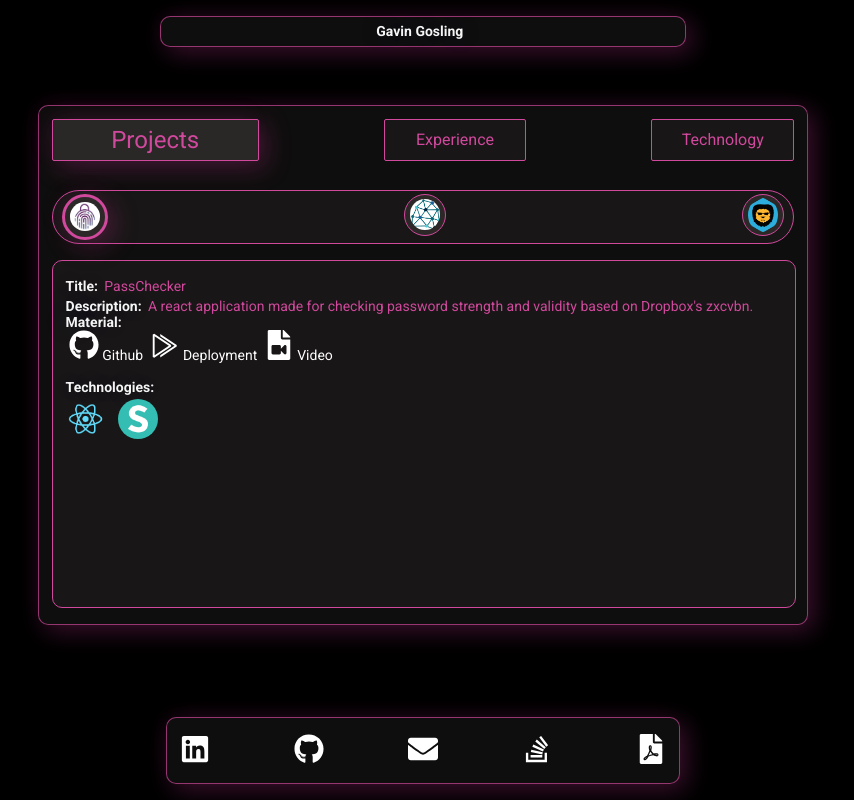
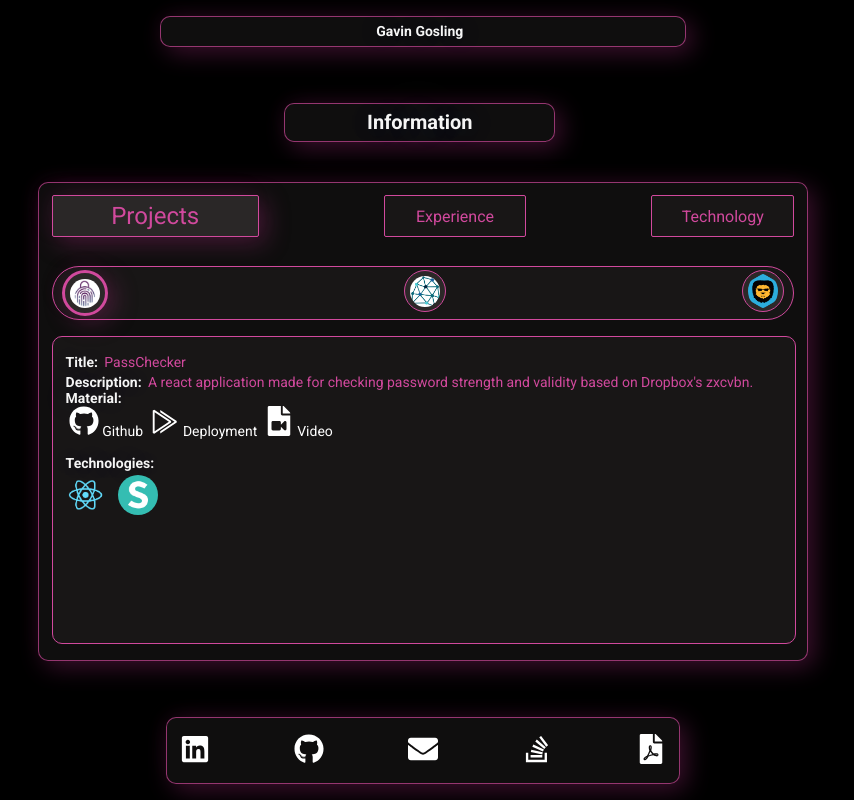
Before and after one commit to Grandient/Personal-Website, a React (Create React App) app: page / in a window 1280 px wide. Shown: the whole page, without its empty margins (217-1071 px from the left). Built offline with nearby package versions, Linux system fonts and the light colour scheme.

Commit message:
added modal

```diff
--- a/src/App.css
+++ b/src/App.css
@@ -343,7 +343,7 @@ code {
   color: rgba(209, 73, 157, 0.692)
 }
 
-.info-modal {
+.info-modal-button {
   margin-bottom: 4vh;
   font-size: 2.5vh;
   background-color:rgba(19, 18, 18, 0.795);
@@ -359,9 +359,44 @@ code {
 }
 
 
+.info-modal {
+  display: block;
+  position: fixed; /* Stay in place */
+  z-index: 1; /* Sit on top */
+  left: 0;
+  top: 0;
+  width: 100%; /* Full width */
+  height: 100%; /* Full height */
+  overflow: auto; /* Enable scroll if needed */
+  background-color: rgb(0,0,0); /* Fallback color */
+  background-color: rgba(0,0,0,0.4); /* Black w/ opacity */
+
+}
+
+/* Modal Content/Box */
+.modal-content {
+  width: 60vw; /* Could be more or less, depending on screen size */
+  height: 20vh;
+
+  margin: 15% auto;
+  padding: 0.5vw;
+
+  font-size: 2.5vh;
+  font-weight: bold;
+
+  border-radius: 10px;
+  border: 1px solid rgba(209, 73, 157, 0.692);
+
+  background-color:rgba(19, 18, 18, 0.795);
+  box-shadow: rgba(151, 41, 112, 0.4) 0.375rem 0.375rem 1.5rem, rgba(151, 41, 112, 0.05) -0.375rem -0.375rem 1.5rem;
+  color: rgba(255,255,255,0.96);
+  text-shadow: 0 0 80px rgba(192,219,255,0.48), 0 0 32px rgba(65,120,255,0.24);
+}
+
+
 @media only screen and (min-width: 320px) {
 
-  .info-modal {
+  .info-modal-button {
     display: none;
   }
 
@@ -511,6 +546,12 @@ code {
 
   .header {
     width: 40vw;
+  }
+
+  .info-modal-button {
+    display: block;
+    width: 20vw;
+    text-align: center;
   }
 
   .main-container {
@@ -686,7 +727,7 @@ code {
 @media only screen and (min-width: 1024px) {
 
   .item-container {
-    height: 40vh;
+    height: 35vh;
   }
   .footer {
     width: 40vw;
--- a/src/App.tsx
+++ b/src/App.tsx
@@ -146,14 +146,16 @@ let technology = [
 */
 
 function App() {
+  const [click, setClick] = useState(false)
+
   return (
     <div>
-      <div className='night app'>
-        <Header/>
-        <InformationModal/>
-        <MainContainer/>
+      <div className='night app' onClick={(e) => click ? setClick(!click) : null}>
+        <Header onClick={() => click ? setClick(!click) : null}/>
+        <InformationModal click={click} setClick={setClick}/>
+        <MainContainer onClick={() => click ? setClick(!click) : null}/>
         <div></div>
-        <Footer/>
+        <Footer onClick={() => click ? setClick(!click) : null}/>
       </div>
     </div>
   );
@@ -167,7 +169,7 @@ function Header(props:any){
   )
 }
 
-function Footer(){
+function Footer(props:any){
   return (
     <div className="footer">
         <nav className="icon-container">
@@ -191,7 +193,7 @@ function Footer(){
   )
 }
 
-function MainContainer(){
+function MainContainer(props:any){
   const [click, setClick] = useState("Projects")
 
   return (
@@ -230,9 +232,14 @@ function ContainerOption(props: any){
   )
 }
 
-function InformationModal(){
+function InformationModal(props: any){
   return (
-      <div className="info-modal">Information</div>
+      <div>
+        {!props.click ?
+          <div onClick={() => props.setClick(!props.click)} className="info-modal-button">Information</div> :
+          <div className="info-modal"><div className="modal-content">Information will be added here shortly.</div></div>
+        }
+      </div>
     )
 }
 
```
Also changed, not shown: 1 other file (tests, documents, lock files or other folders).
